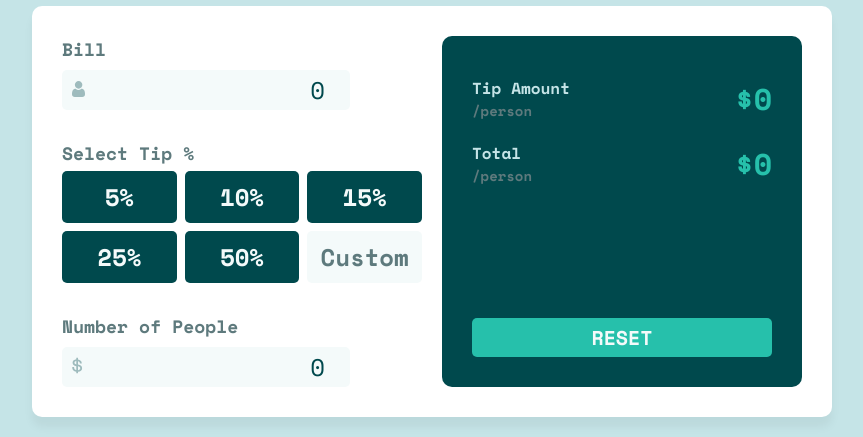
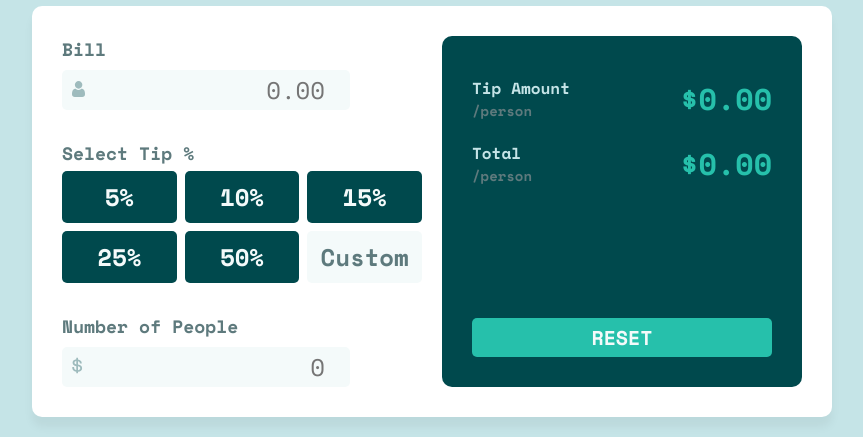
Before and after one commit to Wongel-Yilma/tip-calculator-app, a React (Create React App) app: page / in a window 1280 px wide. Shown: the part 160-597 px from the top of the page, without its empty margins (208-1071 px from the left). Built offline with nearby package versions, Linux system fonts and the light colour scheme.

Commit message:
Setting up the display area

```diff
--- a/src/components/Button.js
+++ b/src/components/Button.js
@@ -1,10 +1,24 @@
 import React from "react";
 import "../css/style.css";
 
-const Button = ({ value, isSelected }) => {
+const Button = ({ value, selected, setSelected, type }) => {
+  const isSelected = selected === value;
+  const handleClick = (e) => {
+    e.preventDefault();
+    setSelected(value);
+  };
+  if (value === "Custom") {
+    return (
+      <button onClick={handleClick} className="button  button--custom">
+        {value}
+        {typeof value === "string" ? null : "%"}
+      </button>
+    );
+  }
   return (
     <button
-      className={`button ${typeof value === "string" ? "button--custom" : ""}`}
+      onClick={handleClick}
+      className={`button  ${isSelected ? "button--selected" : ""}`}
     >
       {value}
       {typeof value === "string" ? null : "%"}
--- a/src/components/Calculator.js
+++ b/src/components/Calculator.js
@@ -13,21 +13,15 @@ const Trial = () => {
   return <div>Hello</div>;
 };
 
-const option = {
-  style: "currency",
-  minimumFractionDigits: 2,
-  maximumFractionDigits: 2,
-};
 
-const formatter = new Intl.NumberFormat("en-US", {
-  minimumFractionDigits: 0,
-  maximumFractionDigits: 0,
-});
 
 const Calculator = () => {
   const [state, dispatch] = React.useContext(CalculatorStateContext);
   console.log(state.bill);
   const [selected, setSelected] = React.useState(null);
+  React.useEffect(() => {
+    dispatch({ type: "TIP_PERCENTAGE", newData: selected });
+  }, [selected,dispatch]);
   return (
     <div className="calculator">
       <form className="form">
@@ -37,7 +31,6 @@ const Calculator = () => {
           label="Bill"
           actionType="BILL"
           type="number"
-          formatter={formatter}
           Icon={<PersonIcon />}
         >
           <Trial />
@@ -46,7 +39,12 @@ const Calculator = () => {
           <p>Select Tip %</p>
           <div className="tip-buttons">
             {percentages.map((percentage, i) => (
-              <Button key={i} value={percentage} />
+              <Button
+                key={i}
+                setSelected={setSelected}
+                selected={selected}
+                value={percentage}
+              />
             ))}
           </div>
         </div>
@@ -57,7 +55,6 @@ const Calculator = () => {
             label="Number of People"
             actionType="PEOPLE"
             type="number"
-            formatter={formatter}
             Icon={<DollarIcon />}
           >
             {DollarIcon}
--- a/src/components/Display.js
+++ b/src/components/Display.js
@@ -6,11 +6,17 @@ import ResetButton from "./ResetButton";
 import CalculatorContext from "./contexts/CalculatorContext";
 
 const Display = (props) => {
-  const [state, dispatch] = React.useContext(CalculatorContext);
+  const [{ bill, tipPercentage, people }, dispatch] =
+    React.useContext(CalculatorContext);
+  const billPerPerson = bill && people ? bill / people : 0;
+  const tipPerPerson =
+    bill && tipPercentage && people
+      ? (bill * tipPercentage) / (100 * people)
+      : 0;
   return (
     <div className="display">
-      <DisplayBox amount={state.bill} name="Tip Amount" />
-      <DisplayBox amount={state.bill} name="Total" />
+      <DisplayBox amount={tipPerPerson} name="Tip Amount" />
+      <DisplayBox amount={billPerPerson} name="Total" />
       <ResetButton />
     </div>
   );
--- a/src/components/DisplayBox.js
+++ b/src/components/DisplayBox.js
@@ -1,4 +1,9 @@
 import React from "react";
+
+const formatter = new Intl.NumberFormat("en-US", {
+  maximumFractionDigits: 2,
+  minimumFractionDigits: 2,
+});
 
 const DisplayBox = ({ name, amount }) => {
   return (
@@ -7,7 +12,7 @@ const DisplayBox = ({ name, amount }) => {
         <p className="title--name">{name}</p>
         <p className="title--description">/person</p>
       </div>
-      <div className="amount">${amount}</div>
+      <div className="amount">${formatter.format(amount)}</div>
     </div>
   );
 };
--- a/src/components/InputBox.js
+++ b/src/components/InputBox.js
@@ -1,20 +1,9 @@
 import React from "react";
 import "../css/style.css";
 
-const InputBox = ({
-  value,
-  dispatch,
-  formatter,
-  label,
-  actionType,
-  type = "",
-  Icon,
-}) => {
-  console.log(value);
+const InputBox = ({ value, dispatch, label, actionType, type = "", Icon }) => {
   const inputValue = value;
-  // value !== 0 && formatter != null ? formatter.format(value) : 0;
   const handleChange = (e) => {
-    console.log("Handling change");
     dispatch({ type: actionType, newData: e.target.value });
   };
   return (
@@ -26,6 +15,7 @@ const InputBox = ({
         name="label"
         value={inputValue}
         onChange={handleChange}
+        placeholder={`${actionType === "PEOPLE" ? "0" : "0.00"}`}
       />
     </div>
   );
--- a/src/components/ResetButton.js
+++ b/src/components/ResetButton.js
@@ -1,8 +1,19 @@
 import React from "react";
+
 import "../css/style.css";
+import CalculatorStateContext from "./contexts/CalculatorContext";
 
 const ResetButton = ({ value, isSelected }) => {
-  return <button className="button button--reset">RESET</button>;
+  const [, dispatch] = React.useContext(CalculatorStateContext);
+  const handleClick = (e) => {
+    e.preventDefault();
+    dispatch({ type: "RESET" });
+  };
+  return (
+    <button onClick={handleClick} className="button button--reset">
+      RESET
+    </button>
+  );
 };
 
 export default ResetButton;
--- a/src/components/contexts/CalculatorContextProvider.js
+++ b/src/components/contexts/CalculatorContextProvider.js
@@ -4,8 +4,8 @@ import useTipReducer from "../reducers/useTipReducer";
 
 const initialState = {
   tipPercentage: 0,
-  bill: 0,
-  people: 0,
+  bill: undefined,
+  people: undefined,
 };
 
 const CalculatorContextProvider = (props) => {
--- a/src/components/reducers/useTipReducer.js
+++ b/src/components/reducers/useTipReducer.js
@@ -1,9 +1,3 @@
-const initialState = {
-  tipPercentage: 0,
-  bill: 0,
-  people: 0,
-};
-
 const useTipReducer = (state, action) => {
   console.log(action, state);
   switch (action.type) {
@@ -14,7 +8,7 @@ const useTipReducer = (state, action) => {
     case "PEOPLE":
       return { ...state, people: action.newData };
     case "RESET":
-      return { ...state, initialState };
+      return { ...state, tipPercentage: 0, bill: undefined, people: undefined };
     default:
       return state;
   }
--- a/src/css/style.css
+++ b/src/css/style.css
@@ -83,6 +83,10 @@ input {
     background-color: hsl(189, 41%, 97%);
     color:hsl(186, 14%, 43%);
 }
+.button--selected {
+   color: hsl(183, 100%, 15%);
+   background-color: hsl(172, 67%, 45%);
+}
 
 /*######################
     DISPLAY
```
